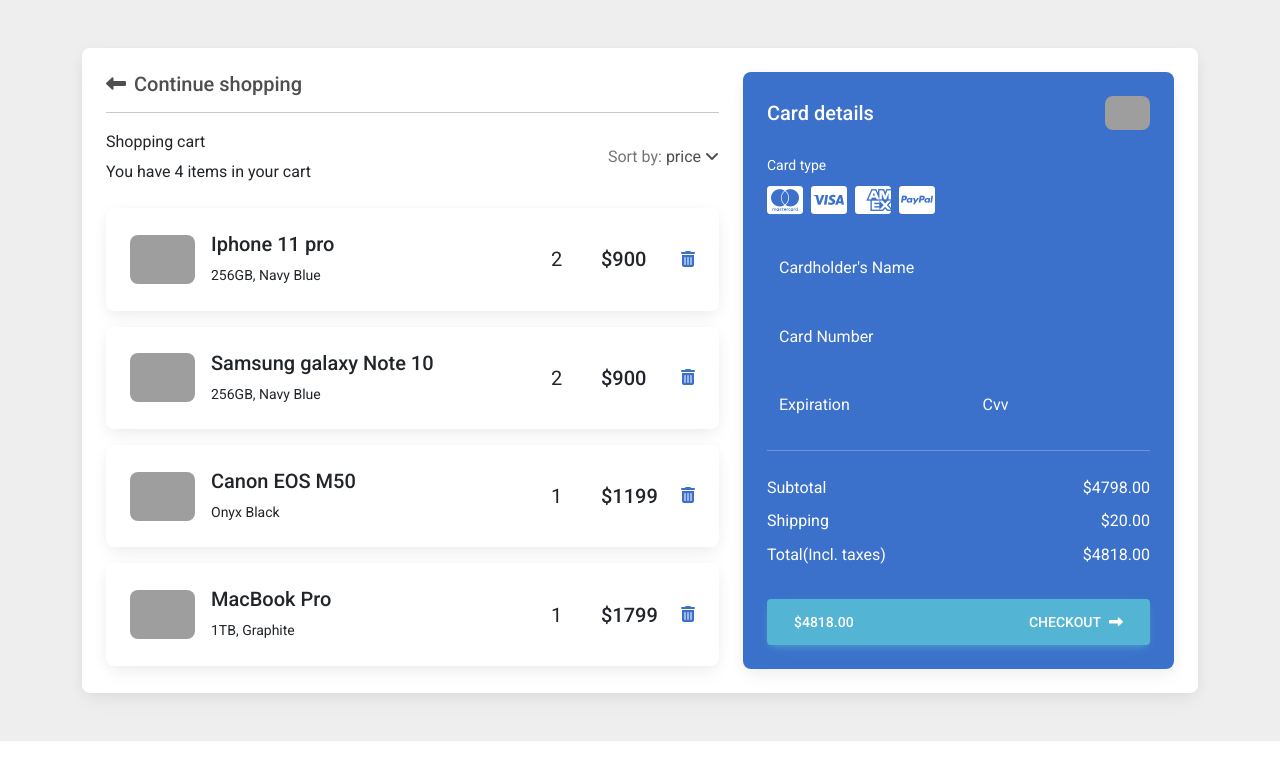
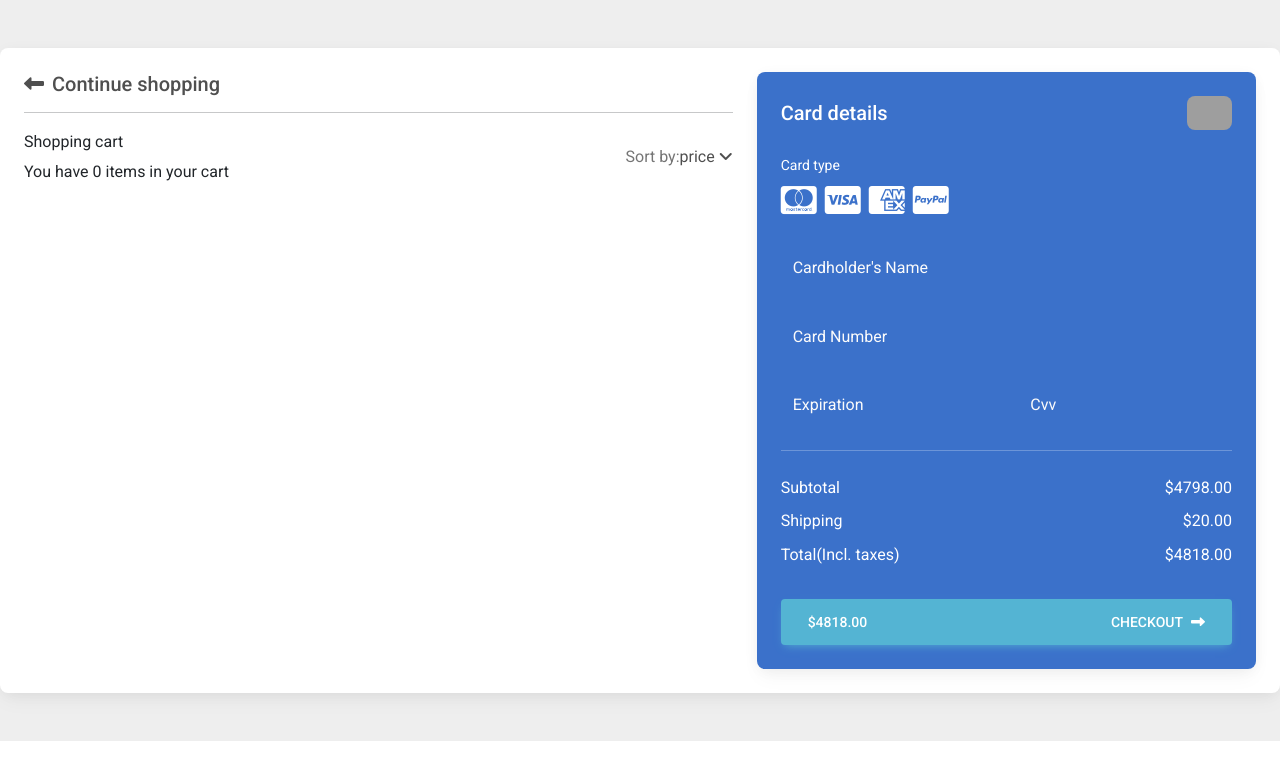
Before and after one commit to ManuelIllada/ecommerce-front, a React (Create React App) app: page /cart in a window 1280 px wide. Shown: the top 780 px of the page. Built offline with nearby package versions, Linux system fonts and the light colour scheme; grey boxes are pictures that could not be loaded.

Commit message:
cambios en cart component

```diff
--- a/src/components/Shop.jsx
+++ b/src/components/Shop.jsx
@@ -1,15 +1,13 @@
 import React from "react";
-import NavBar from "../partials/Navbar";
 import { useSelector } from "react-redux";
-import ShopCard from "../partials/ShopCard";
 import { Link } from "react-router-dom";
 
 function Shop() {
   const stateCart = useSelector((state) => state.productCart);
 
   return (
-    <section className="h-100 h-custom" style={{ backgroundColor: "#eee" }}>
-      <div className="container py-5 h-100">
+    <section className="h-100 " style={{ backgroundColor: "#eee" }}>
+      <div className=" py-5 h-100">
         <div className="row d-flex justify-content-center align-items-center h-100">
           <div className="col">
             <div className="card">
@@ -17,155 +15,63 @@
                 <div className="row">
                   <div className="col-lg-7">
                     <h5 className="mb-3">
-                      <a href="#!" className="text-body">
+                      <Link to={"/"} className="text-body">
                         <i className="fas fa-long-arrow-alt-left me-2"></i>
                         Continue shopping
-                      </a>
+                      </Link>
                     </h5>
                     <hr />
 
                     <div className="d-flex justify-content-between align-items-center mb-4">
                       <div>
                         <p className="mb-1">Shopping cart</p>
-                        <p className="mb-0">You have 4 items in your cart</p>
+                        <p className="mb-0">
+                          You have {stateCart.length} items in your cart
+                        </p>
                       </div>
                       <div>
                         <p className="mb-0">
-                          <span className="text-muted">Sort by:</span>{" "}
+                          <span className="text-muted">Sort by:</span>
                           <a href="#!" className="text-body">
                             price <i className="fas fa-angle-down mt-1"></i>
                           </a>
                         </p>
                       </div>
                     </div>
-
-                    <div className="card mb-3">
+                    {stateCart.map((product) => (
+                      <div className="card mb-3" key={product.id}>
                         <div className="card-body">
                           <div className="d-flex justify-content-between">
                             <div className="d-flex flex-row align-items-center">
                               <div>
                                 <img
-                                src="https://mdbcdn.b-cdn.net/img/Photos/new-templates/bootstrap-shopping-carts/img1.webp"
+                                  src={product.media[0]}
                                   className="img-fluid rounded-3"
                                   alt="Shopping item"
                                   style={{ width: "65px" }}
                                 />
                               </div>
                               <div className="ms-3">
-                              <h5>Iphone 11 pro</h5>
-                              <p className="small mb-0">256GB, Navy Blue</p>
+                                <h5>{product.name}</h5>
                               </div>
                             </div>
                             <div className="d-flex flex-row align-items-center">
                               <div style={{ width: "50px" }}>
-                              <h5 className="fw-normal mb-0">2</h5>
+                                <h5 className="fw-normal mb-0">
+                                  {product.quantity}
+                                </h5>
                               </div>
                               <div style={{ width: "80px" }}>
-                              <h5 className="mb-0">$900</h5>
+                                <h5 className="mb-0">{product.price}</h5>
                               </div>
                               <Link>
-                              <i className="fas fa-trash-alt"></i>
+                                <i className="fas fa-trash-alt text-danger"></i>
                               </Link>
                             </div>
                           </div>
                         </div>
                       </div>
-
-                    <div className="card mb-3">
-                      <div className="card-body">
-                        <div className="d-flex justify-content-between">
-                          <div className="d-flex flex-row align-items-center">
-                            <div>
-                              <img
-                                src="https://mdbcdn.b-cdn.net/img/Photos/new-templates/bootstrap-shopping-carts/img2.webp"
-                                className="img-fluid rounded-3"
-                                alt="Shopping item"
-                                style={{ width: "65px" }}
-                              />
-                            </div>
-                            <div className="ms-3">
-                              <h5>Samsung galaxy Note 10 </h5>
-                              <p className="small mb-0">256GB, Navy Blue</p>
-                            </div>
-                          </div>
-                          <div className="d-flex flex-row align-items-center">
-                            <div style={{ width: "50px" }}>
-                              <h5 className="fw-normal mb-0">2</h5>
-                            </div>
-                            <div style={{ width: "80px" }}>
-                              <h5 className="mb-0">$900</h5>
-                            </div>
-                            <Link>
-                              <i className="fas fa-trash-alt"></i>
-                            </Link>
-                          </div>
-                        </div>
-                      </div>
-                    </div>
-
-                    <div className="card mb-3">
-                      <div className="card-body">
-                        <div className="d-flex justify-content-between">
-                          <div className="d-flex flex-row align-items-center">
-                            <div>
-                              <img
-                                src="https://mdbcdn.b-cdn.net/img/Photos/new-templates/bootstrap-shopping-carts/img3.webp"
-                                className="img-fluid rounded-3"
-                                alt="Shopping item"
-                                style={{ width: "65px" }}
-                              />
-                            </div>
-                            <div className="ms-3">
-                              <h5>Canon EOS M50</h5>
-                              <p className="small mb-0">Onyx Black</p>
-                            </div>
-                          </div>
-                          <div className="d-flex flex-row align-items-center">
-                            <div style={{ width: "50px" }}>
-                              <h5 className="fw-normal mb-0">1</h5>
-                            </div>
-                            <div style={{ width: "80px" }}>
-                              <h5 className="mb-0">$1199</h5>
-                            </div>
-                            <Link>
-                              <i className="fas fa-trash-alt"></i>
-                            </Link>
-                          </div>
-                        </div>
-                      </div>
-                    </div>
-
-                    <div className="card mb-3 mb-lg-0">
-                      <div className="card-body">
-                        <div className="d-flex justify-content-between">
-                          <div className="d-flex flex-row align-items-center">
-                            <div>
-                              <img
-                                src="https://mdbcdn.b-cdn.net/img/Photos/new-templates/bootstrap-shopping-carts/img4.webp"
-                                className="img-fluid rounded-3"
-                                alt="Shopping item"
-                                style={{ width: "65px" }}
-                              />
-                            </div>
-                            <div className="ms-3">
-                              <h5>MacBook Pro</h5>
-                              <p className="small mb-0">1TB, Graphite</p>
-                            </div>
-                          </div>
-                          <div className="d-flex flex-row align-items-center">
-                            <div style={{ width: "50px" }}>
-                              <h5 className="fw-normal mb-0">1</h5>
-                            </div>
-                            <div style={{ width: "80px" }}>
-                              <h5 className="mb-0">$1799</h5>
-                            </div>
-                            <Link>
-                              <i className="fas fa-trash-alt"></i>
-                            </Link>
-                          </div>
-                        </div>
-                      </div>
-                    </div>
+                    ))}
                   </div>
                   <div className="col-lg-5">
                     <div className="card bg-primary text-white rounded-3">
```
Lines whose indentation alone changed are shown as unchanged.
